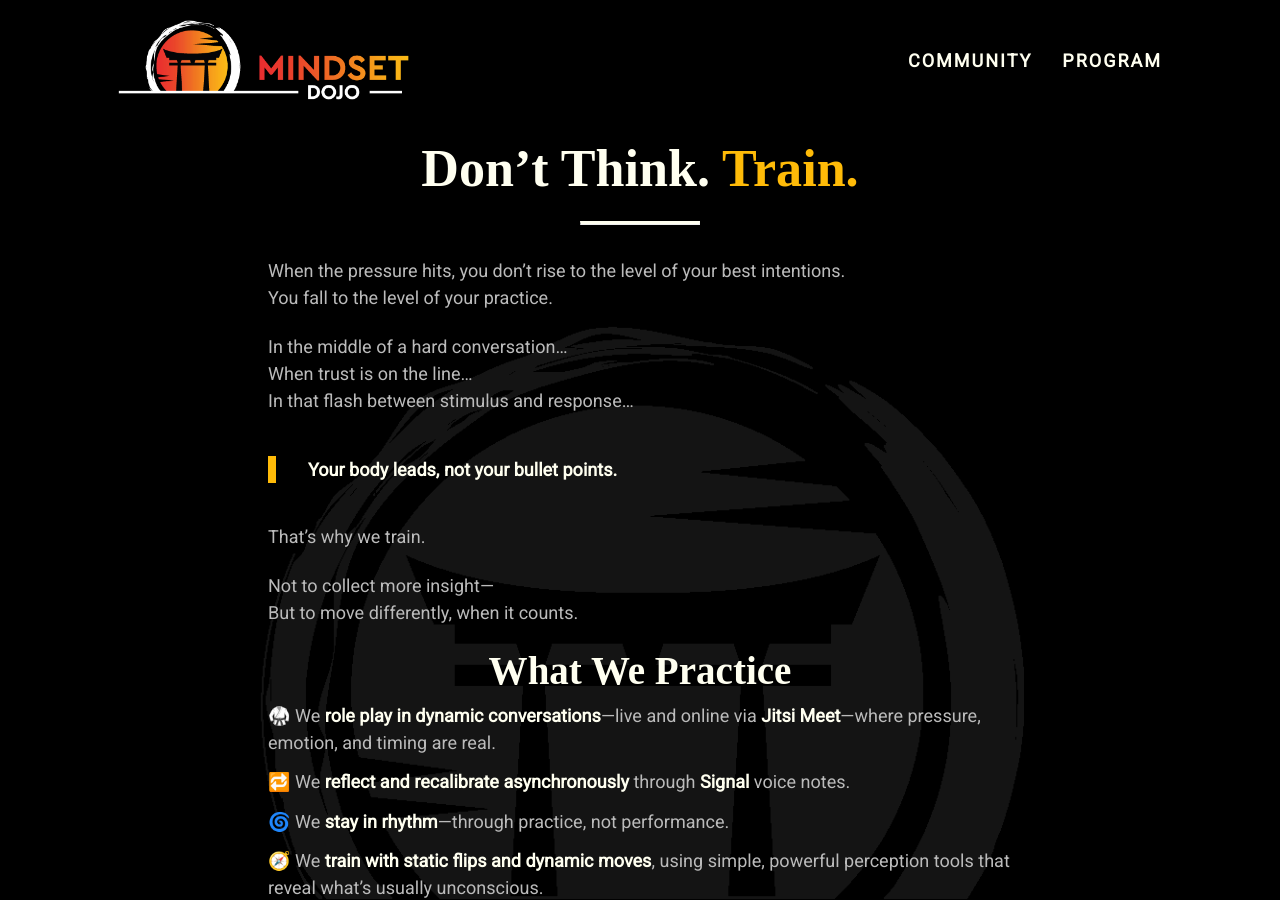
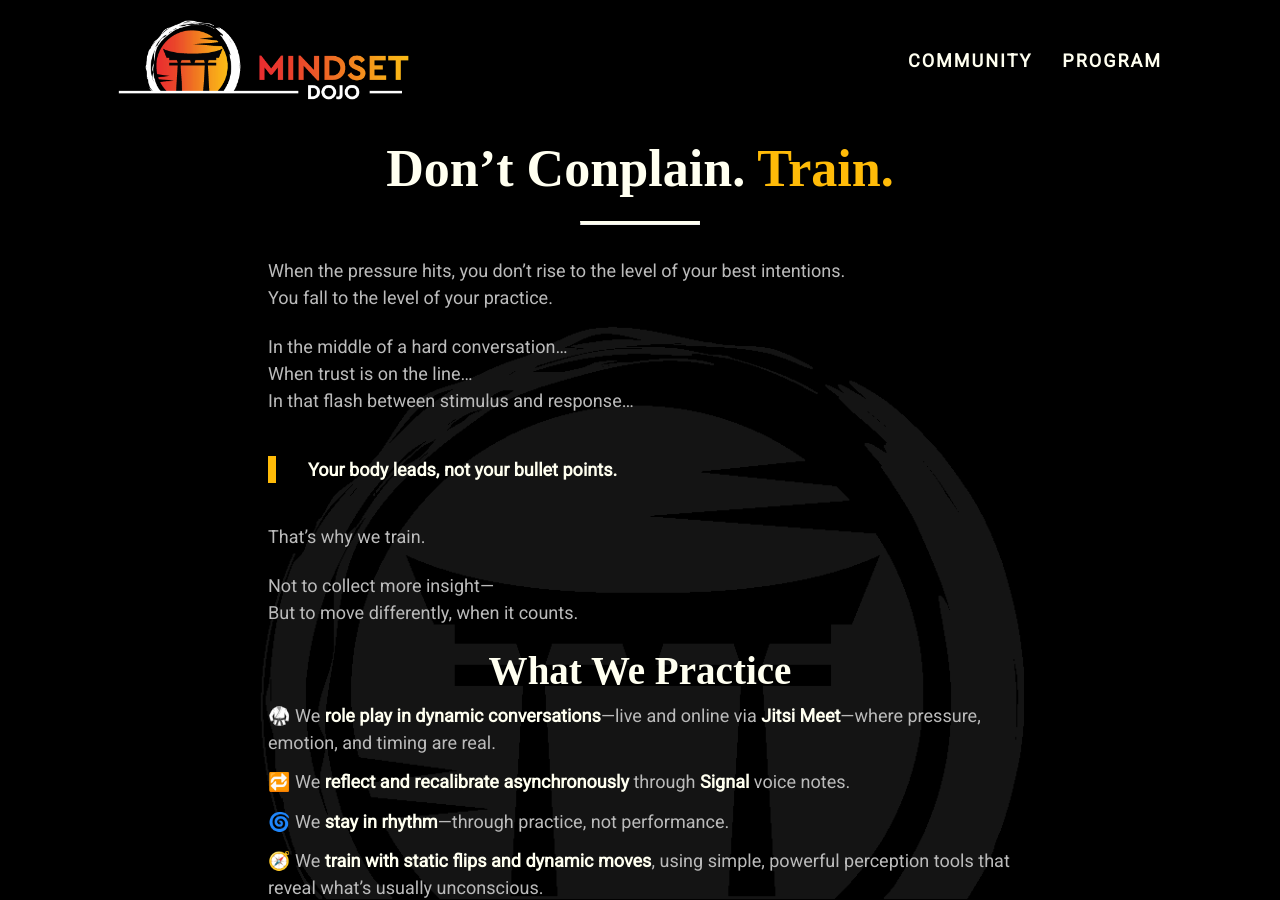
Before and after one commit to mindset-dojo/mindset-dojo.github.io, a Jekyll site: the page built from index.md, in a window 1280 px wide and 900 px high. Built offline with Jekyll 4.4.1, drawn with Linux system fonts in a browser that asks for light colours; some web fonts are replaced.

Commit message:
feat: Tagline uplift

```diff
--- a/index.md
+++ b/index.md
@@ -1,11 +1,11 @@
 ---
 layout: default
-title: Don’t Think. Train.
+title: Don’t Complain. Train.
 description: Mindset Dojo is a global training ground for the inner game of presence, leadership, and emotional clarity. For conversations that matter—across all life arenas.
 css_id: home
 ---
 
-<h1>Don’t Think. <mark>Train.</mark></h1>
+<h1>Don’t Conplain. <mark>Train.</mark></h1>
 <hr>
 
 <p>When the pressure hits, you don’t rise to the level of your best intentions.<br>
```
